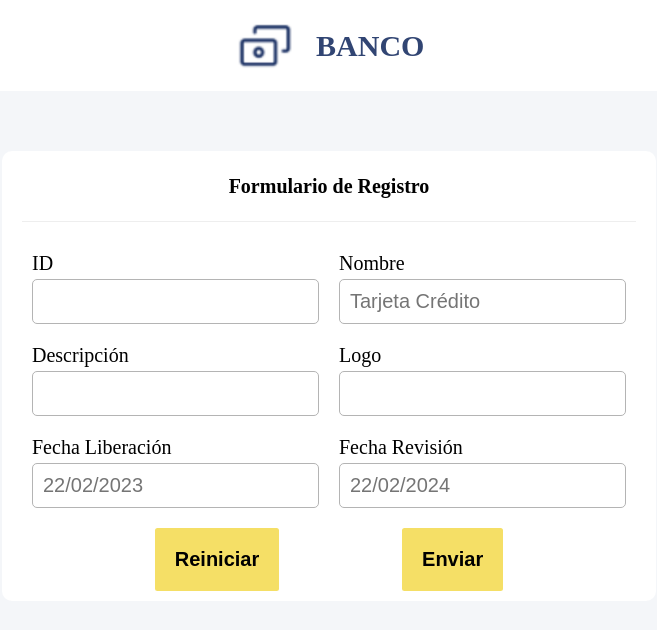
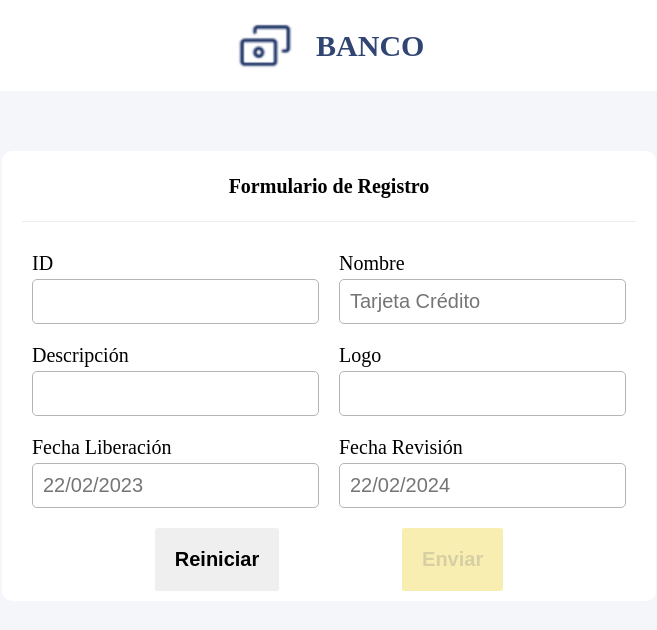
Before and after one commit to fer-rouco/bank-products, an Angular app: page /product-edit in a window 1280 px wide. Shown: the top 630 px of the page, without its empty margins (311-968 px from the left). Built offline with nearby package versions, Linux system fonts and the light colour scheme.

Commit message:
More validation changes

```diff
--- a/src/app/framework/controls/base-field.component.ts
+++ b/src/app/framework/controls/base-field.component.ts
@@ -111,6 +111,7 @@ export class BaseFieldComponent implements OnInit, AfterViewInit, OnChanges {
             break;
         }
       }
+      validation.valid = !this.errorMessage;
     });
   }
 
--- a/src/app/framework/controls/button/button.component.html
+++ b/src/app/framework/controls/button/button.component.html
@@ -1,3 +1,3 @@
-<button class='custom-button' title='button' (click)='handleClick()' [disabled]="!enabled" >
+<button class='custom-button' [ngClass]="{ primary: this.primary }" title='button' [disabled]="!enabled" >
   <span class='label' >{{label}}</span>
 </button>
--- a/src/app/framework/controls/button/button.component.scss
+++ b/src/app/framework/controls/button/button.component.scss
@@ -2,7 +2,9 @@
 
 .custom-button {
   padding: calc(var(--control-padding) * 2);
-  background-color: #F5DF66;
+  &.primary {
+    background-color: #F5DF66;
+  }
   border: none;
   border-radius: calc(var(--control-border-radius) / 2);
   cursor: pointer;
--- a/src/app/framework/controls/button/button.component.ts
+++ b/src/app/framework/controls/button/button.component.ts
@@ -8,9 +8,5 @@ import { Component, EventEmitter, Input, Output } from '@angular/core';
 export class CustomButtonComponent {
   @Input() public label: string = '';
   @Input() public enabled: boolean = true;
-  @Output() public click = new EventEmitter<string>();
-
-  public handleClick(): void {
-    this.click.emit();
-  }
+  @Input() public primary: boolean = true;
 }
--- a/src/app/framework/controls/validations-interface.ts
+++ b/src/app/framework/controls/validations-interface.ts
@@ -3,5 +3,6 @@ export interface Validation {
   value?: string,
   message?: string,
   model?: any,
-  fn?(): boolean
+  fn?(): boolean,
+  valid?: boolean
 }
--- a/src/app/product/pages/product-edit/product-edit.component.html
+++ b/src/app/product/pages/product-edit/product-edit.component.html
@@ -26,8 +26,8 @@
 
   <div class="row">
     <div class="col buttons-layout">
-      <custom-button label="Reiniciar" (click)="clearModel()"></custom-button>
-      <custom-button label="Enviar" (click)="create()" [enabled]="formValid"></custom-button>
+      <custom-button label="Reiniciar" (click)="clearModel()" [primary]="false"></custom-button>
+      <custom-button label="Enviar" (click)="create()" [enabled]="formValid && !errorMessage"></custom-button>
     </div>
   </div>
 </panel>
--- a/src/app/product/pages/product-edit/product-edit.component.ts
+++ b/src/app/product/pages/product-edit/product-edit.component.ts
@@ -22,13 +22,17 @@ export class ProductEditComponent implements OnInit {
   public formValid: boolean = true;
   public validations: Map<string, Array<Validation>> | undefined = undefined;
   public errorMessage: string | undefined = undefined;
+  // public invalidId: string = '';
 
   constructor(
     @Inject(Router) protected router: Router,
     @Inject(ProductService) private productService: ProductService
   ) {
     effect(() => {
-      this.validateId();
+      // if ((this.errorMessage && this.invalidId !== this.model()?.id) || !this.errorMessage) {
+        this.validateId();
+      // }
+      this.updateFormValidFlag();
     });
   }
 
@@ -77,6 +81,7 @@ export class ProductEditComponent implements OnInit {
         tap((idInvalido: boolean) => {
           if (idInvalido) {
             this.errorMessage = 'ID no válido!';
+            // this.invalidId = product?.id || '';
           }
         })
       ).subscribe();
@@ -91,4 +96,20 @@ export class ProductEditComponent implements OnInit {
   validateDateRevision(): boolean {
     return DateUtils.isDateExactlyAYearLaterThanOtherDate(this.model()?.date_release || '', this.model()?.date_revision || '');
   }
+
+  updateFormValidFlag(): void {
+    let valid: boolean = true;
+
+    if (this.validations) {
+      for (const validationArray of this.validations) {
+        const notValid = validationArray[1].find((validation: Validation) => !validation.valid);
+        if (notValid) {
+          valid = false;
+          break;
+        }
+      }
+    }
+
+    this.formValid = valid;
+  }
 }
```
